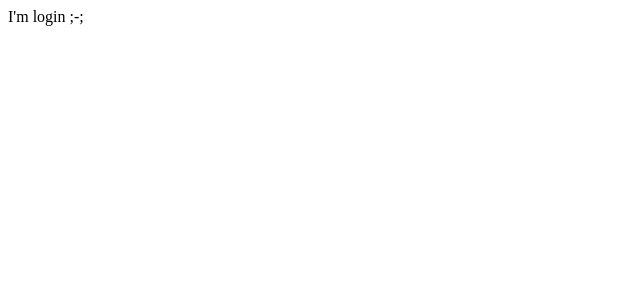
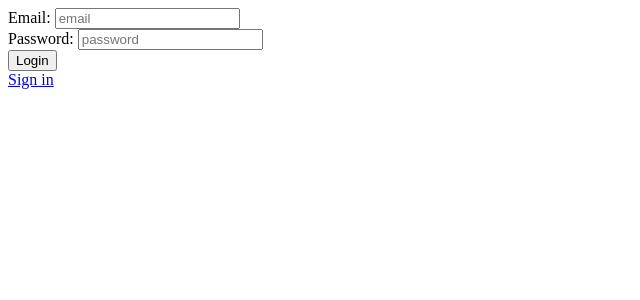
Before and after one commit to AbreuLetitia/leticias-desk, a React (Create React App) app: page /login in a window 1280 px wide. Shown: the top 300 px of the page, without its empty margins (0-640 px from the left). Built offline with nearby package versions, Linux system fonts and the light colour scheme.

Commit message:
feat: added DOM

```diff
--- a/src/views/Login/index.jsx
+++ b/src/views/Login/index.jsx
@@ -1,5 +1,18 @@
+import Link from '../../components/Link';
+import Input from '../../components/Input';
+import Button from '../../components/Button';
+
 const Login = () => {
-	return <div>I'm login ;-;</div>;
+	return (
+		<div>
+			<Input label="Email: " placeholder="email" type="email" />
+			<Input label="Password: " placeholder="password" type="password" />
+			<Button label="Login" />
+			<Link id="signin-link" to="/signin">
+				Sign in
+			</Link>
+		</div>
+	);
 };
 
 export default Login;
```
